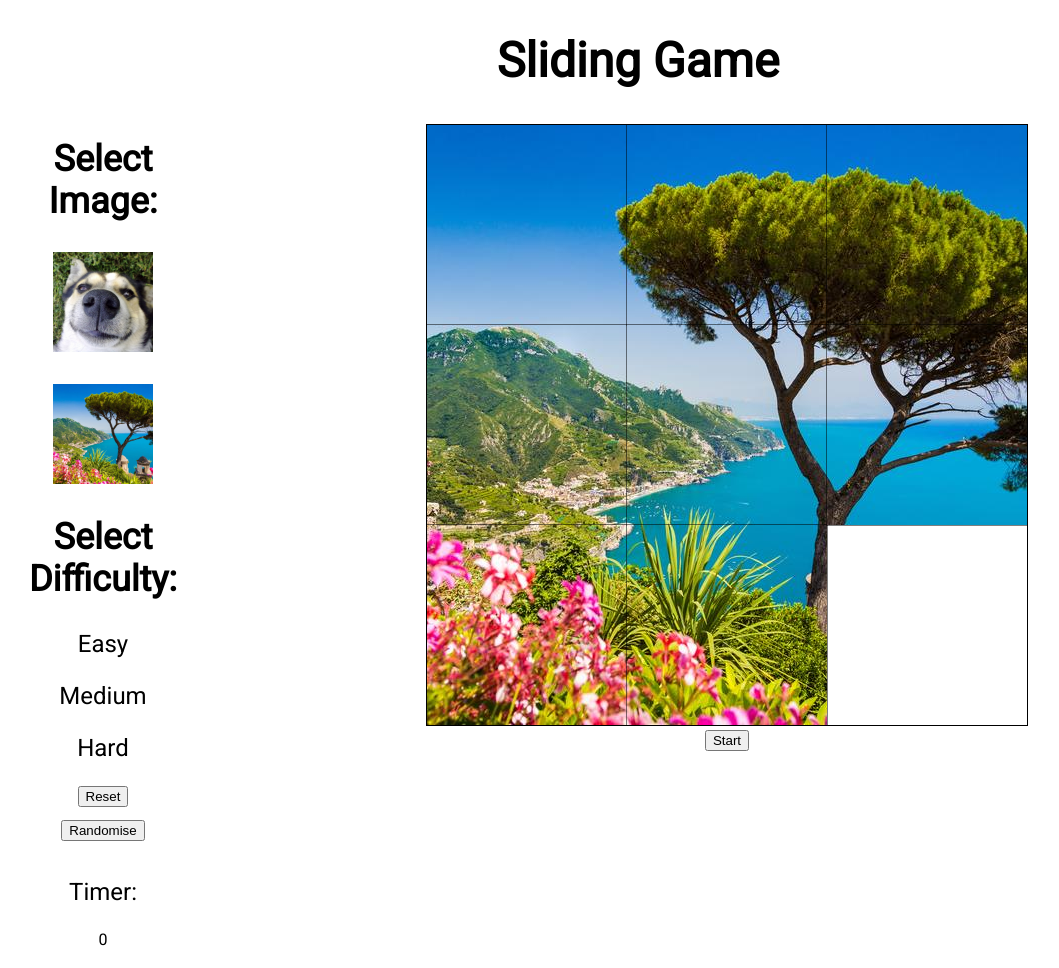
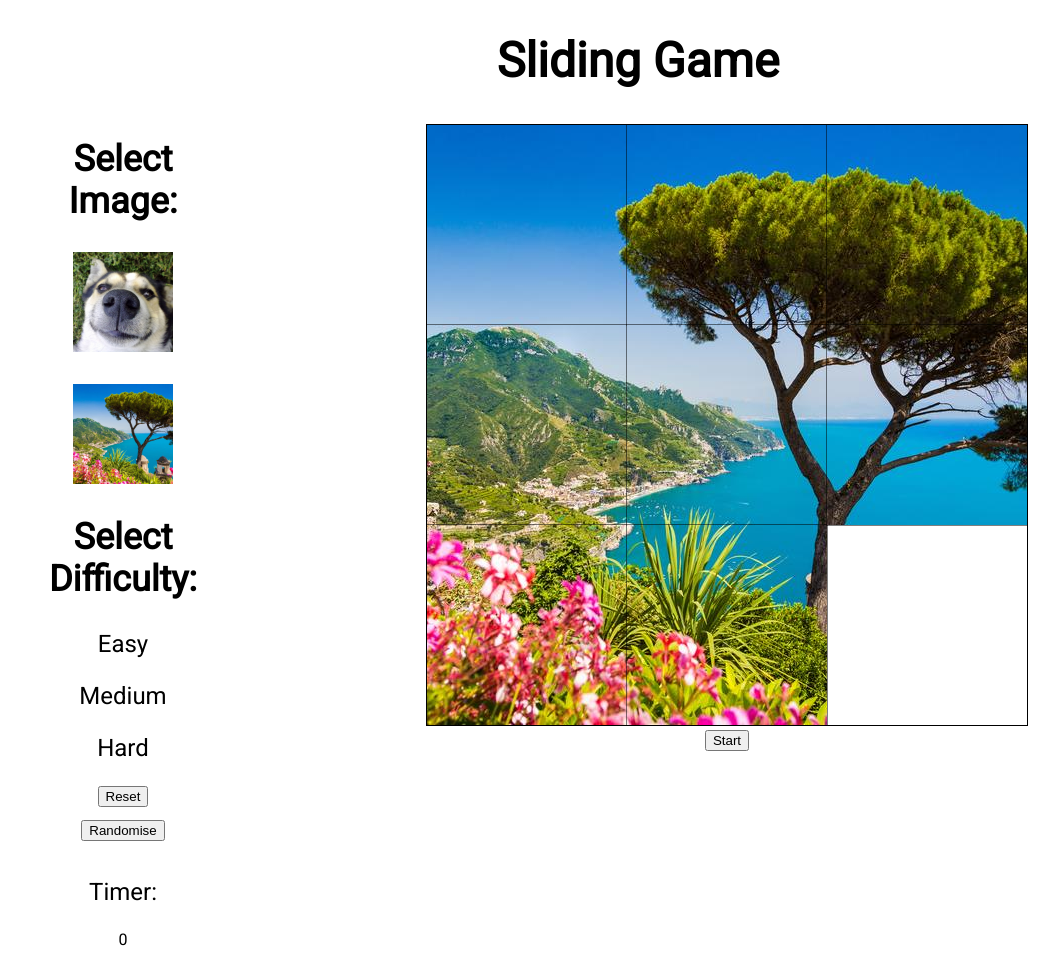
Before and after one commit to SlidingTile/SlidingTileRep, a PHP site: page / in a window 1280 px wide. Shown: the whole page, without its empty margins (2-1061 px from the left). Run offline with PHP 8.4, Linux system fonts and the light colour scheme.

Commit message:
Update lightStyle.css

```diff
--- a/code/production/css/lightStyle.css
+++ b/code/production/css/lightStyle.css
@@ -100,14 +100,14 @@
 	/*Main Body*/
 	#mainContent {
 		position: absolute;
-		left:178px; top:92px; right:0; bottom:0;
+		left: 178px; top: 92px; right: 0; bottom: 0;
 		padding: 2em;
 		text-align: center;
 	}
 
 	#sideBar {
 		position:absolute;
-		left:0; top:92px; bottom: 0;
+		left: 20px; top: 92px; bottom: 0;
 		width: 178px;
 		text-align: center;
 		padding: 1em;
```
